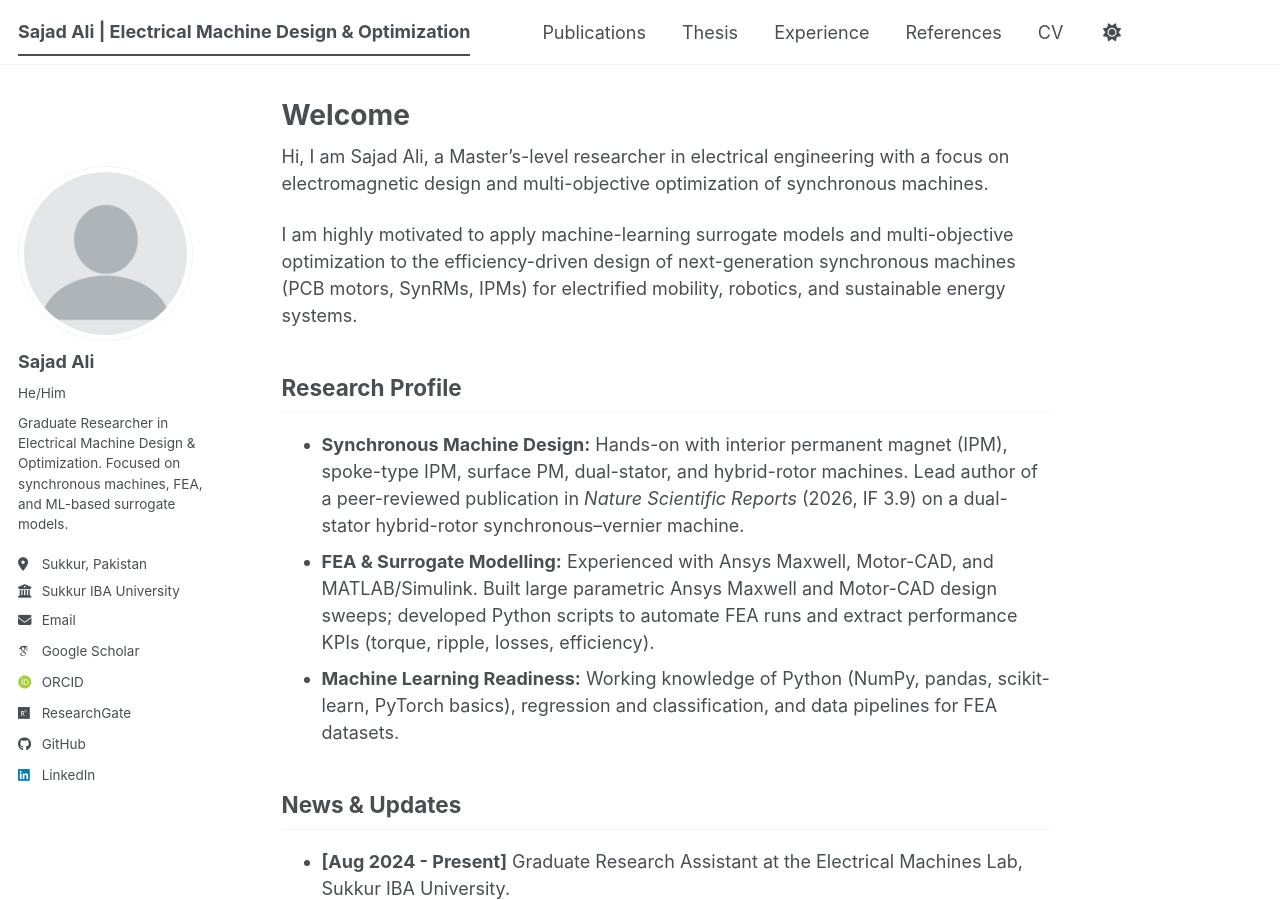
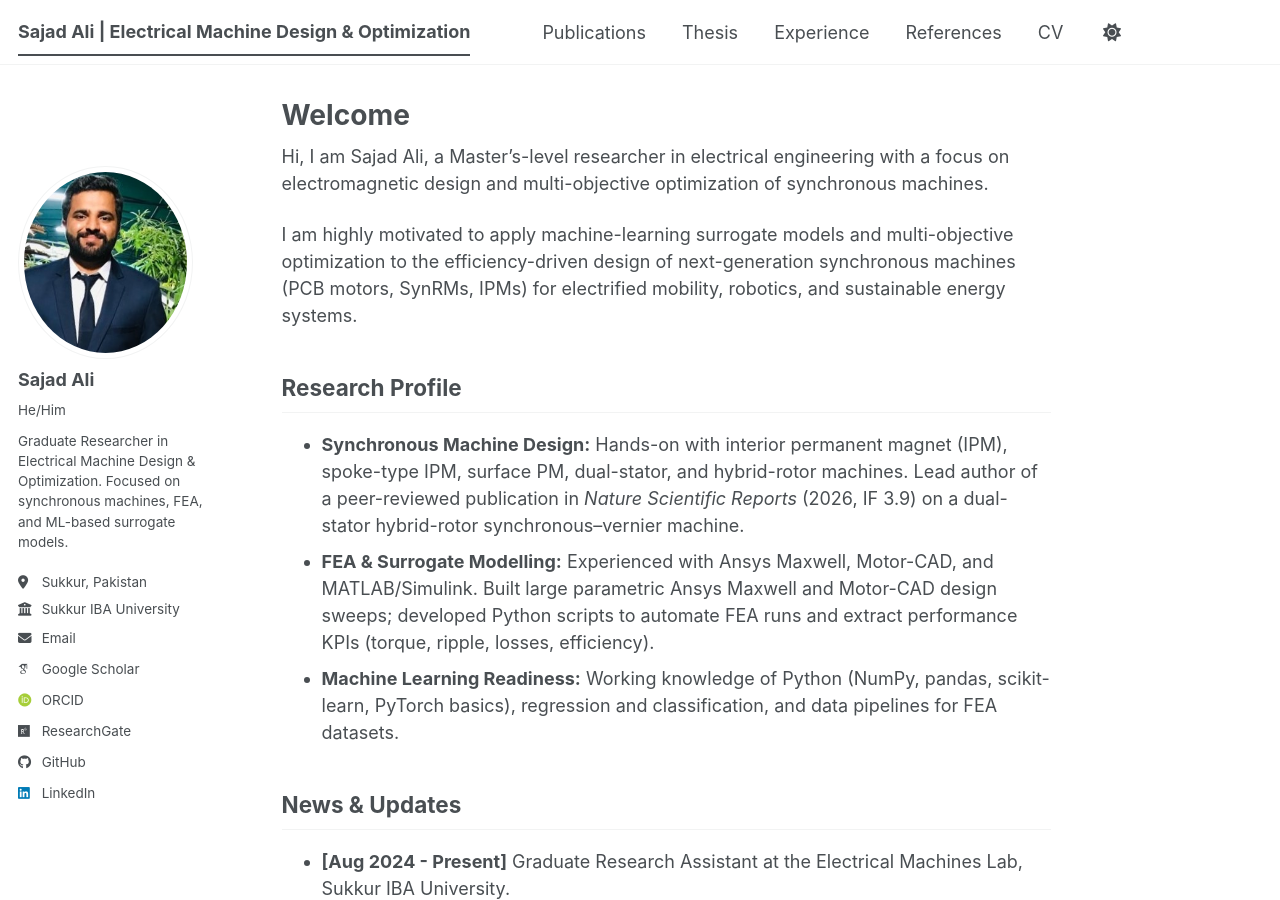
Before and after one commit to sajadali78/sajadali.github.io, a Jekyll site: the page built from _pages/about.md, in a window 1280 px wide and 900 px high. Built offline with Jekyll 4.4.1, drawn with Linux system fonts in a browser that asks for light colours; some web fonts are replaced; a script bundle is joined from its source files by our own code; library files that are not in the unit come from our copies.

Commit message:
profile pic

```diff
--- a/_config.yml
+++ b/_config.yml
@@ -22,7 +22,7 @@ repository               : "sajadali78/sajadali78.github.io"
 #               Additional customization can be done by editing /_includes/author-profile.html
 author:
   # Biographic information
-  avatar           : "profile.png"
+  avatar           : "sajad-profile.jpg"
   name             : "Sajad Ali"
   pronouns         : "He/Him"
   bio              : "Graduate Researcher in Electrical Machine Design & Optimization. Focused on synchronous machines, FEA, and ML-based surrogate models."
```
Also changed, not shown: images/sajad-profile.jpg (added).
